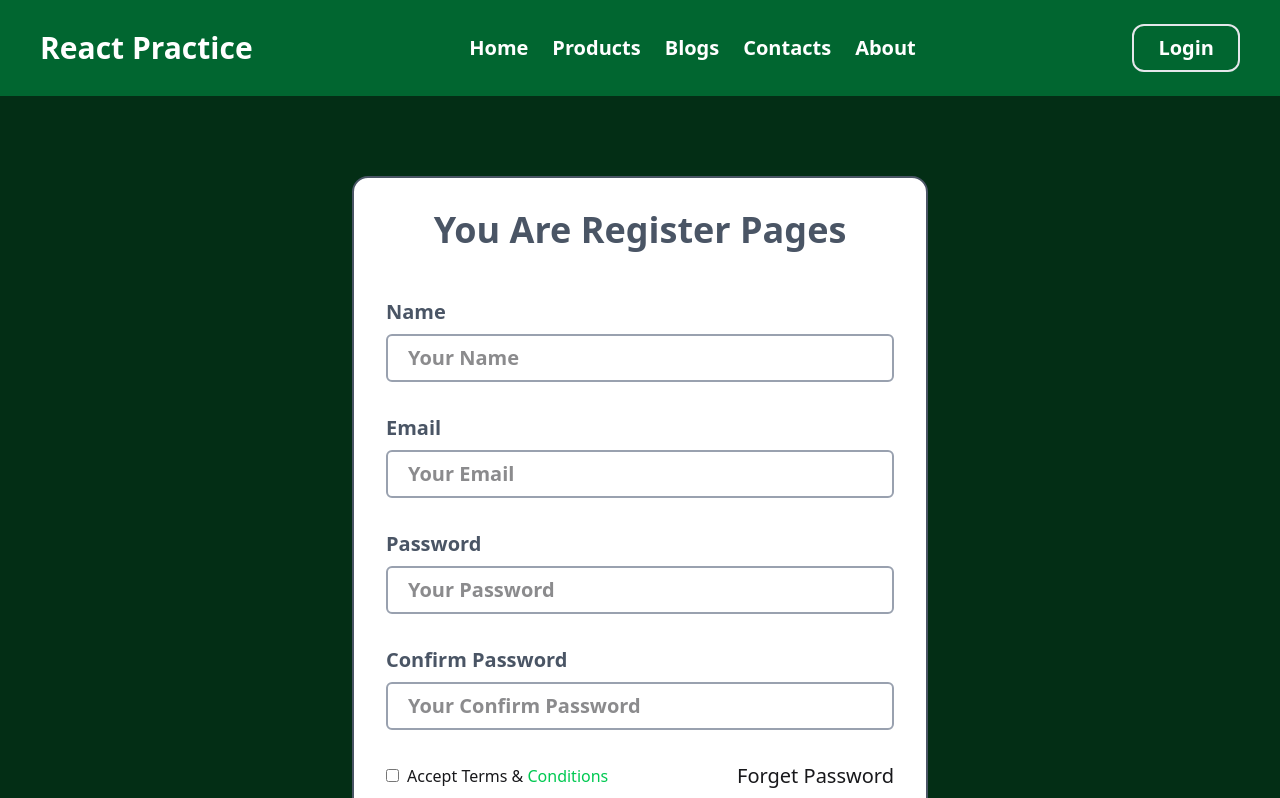
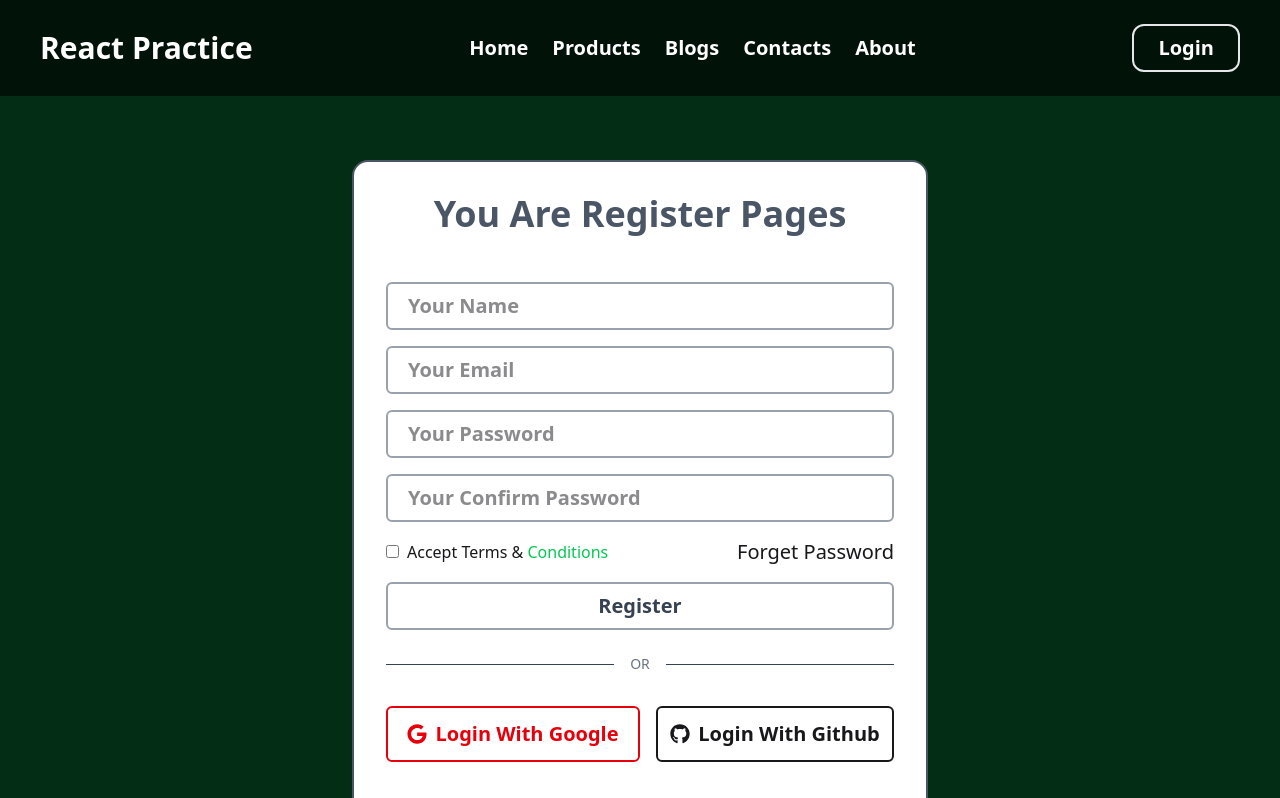
Before and after one commit to mdriyazakondo/react-full-project, a React (Vite) app: page /register in a window 1280 px wide. Shown: the top 798 px of the page. Built offline with nearby package versions, Linux system fonts and the light colour scheme.

Commit message:
banckground

```diff
--- a/src/components/auth/Login.jsx
+++ b/src/components/auth/Login.jsx
@@ -13,30 +13,32 @@ const Login = () => {
   };
 
   return (
-    <div className="bg-green-950">
-      <div className="max-w-2xl md:max-w-3xl mx-auto p-6 md:p-20">
-        <div className="border-2 p-4 md:p-8  rounded-2xl  border-gray-600 mx-4  bg-white">
+    <div className="bg-green-950 ">
+      <div className="max-w-2xl md:max-w-3xl  mx-auto p-6 md:p-20">
+        <div className="border-2 p-4 md:p-8 mt-30 rounded-2xl  border-gray-600 mx-4  bg-white">
           <form onSubmit={handlerSubmitLogin} className=" space-y-8">
             <h1 className=" text-2xl md:text-4xl text-gray-600 font-bold mb-12 text-center">
               You Are Login Pages
             </h1>
             <div>
-              <h2 className="text-xl font-bold mb-2 text-gray-600">Email</h2>
+
               <input
                 type="email"
                 name="email"
                 id=""
                 placeholder="Your Email"
+                required
                 className="w-full py-2 pl-5 rounded-md border-2 outline-none border-gray-400 text-xl font-semibold"
               />
             </div>
             <div>
-              <h2 className="text-xl font-bold mb-2 text-gray-600">Password</h2>
+
               <input
                 type="password"
                 name="password"
                 id=""
                 placeholder="Your Password"
+                required
                 className="w-full py-2 pl-5 rounded-md border-2 outline-none border-gray-400 text-xl font-semibold"
               />
             </div>
--- a/src/components/auth/Register.jsx
+++ b/src/components/auth/Register.jsx
@@ -15,56 +15,54 @@ const Register = () => {
   return (
     <div className="bg-green-950">
       <div className="max-w-3xl mx-auto p-6 md:p-20 ">
-        <div className="border-2 p-4 md:p-8   rounded-2xl  border-gray-600 mx-4 bg-white">
-          <form onSubmit={handlerSubmitRegister} className=" space-y-8 ">
+        <div className="border-2 p-4 md:p-8 mt-20  rounded-2xl  border-gray-600 mx-4 bg-white">
+          <form onSubmit={handlerSubmitRegister} className=" space-y-4 ">
             <h1 className=" text-2xl md:text-4xl text-gray-600 font-bold mb-12 text-center ">
               You Are Register Pages
             </h1>
             <div>
-              <h2 className="text-xl font-bold mb-2 text-gray-600">Name</h2>
               <input
                 type="text"
                 name="name"
                 id=""
                 placeholder="Your Name"
+                required
                 className="w-full py-2 pl-5 rounded-md border-2 outline-none border-gray-400 text-xl font-semibold"
               />
             </div>
             <div>
-              <h2 className="text-xl font-bold mb-2 text-gray-600">Email</h2>
               <input
                 type="email"
                 name="email"
                 id=""
                 placeholder="Your Email"
+                required
                 className="w-full py-2 pl-5 rounded-md border-2 outline-none border-gray-400 text-xl font-semibold"
               />
             </div>
             <div>
-              <h2 className="text-xl font-bold mb-2 text-gray-600">Password</h2>
               <input
                 type="password"
                 name="password"
                 id=""
                 placeholder="Your Password"
+                required
                 className="w-full py-2 pl-5 rounded-md border-2 outline-none border-gray-400 text-xl font-semibold"
               />
             </div>
             <div>
-              <h2 className="text-xl font-bold mb-2 text-gray-600">
-                Confirm Password
-              </h2>
               <input
                 type="password"
                 name="confirmPassword"
                 id=""
                 placeholder="Your Confirm Password"
+                required
                 className="w-full py-2 pl-5 rounded-md border-2 outline-none border-gray-400 text-xl font-semibold"
               />
             </div>
             <div className="flex justify-between items-center">
               <p>
-                <input type="checkbox" name="" id="checkbox" />
+                <input type="checkbox" name="" id="checkbox" required />
                 <label className="pl-2" htmlFor="checkbox">
                   Accept Terms &{" "}
                   <Link className="text-green-500">Conditions</Link>
--- a/src/components/pages/HeroSection.jsx
+++ b/src/components/pages/HeroSection.jsx
@@ -3,7 +3,7 @@ import React from "react";
 const HeroSection = () => {
   return (
     <div
-      className="flex flex-col justify-center items-center px-4 text-white text-center h-[90vh] space-y-8"
+      className="flex flex-col justify-center items-center px-4 text-white text-center h-[100vh] space-y-8"
       style={{
         backgroundImage: "url('/src/assets/bg-img.jpg')",
         backgroundSize: "cover",
--- a/src/components/shared/Navbar.jsx
+++ b/src/components/shared/Navbar.jsx
@@ -18,7 +18,7 @@ const Navbar = () => {
     setActiveLink(path);
   };
   return (
-    <nav className="bg-green-800 text-white py-4 md:py-6 px-10 sticky top-0 z-10">
+    <nav className="bg-black/60 text-white py-4 md:py-6 px-10 fixed top-0 w-full">
       <div className="container mx-auto flex justify-between items-center ">
         <h1 className="text-3xl font-bold ">React Practice</h1>
         {/* Mobile Responsive */}
```
